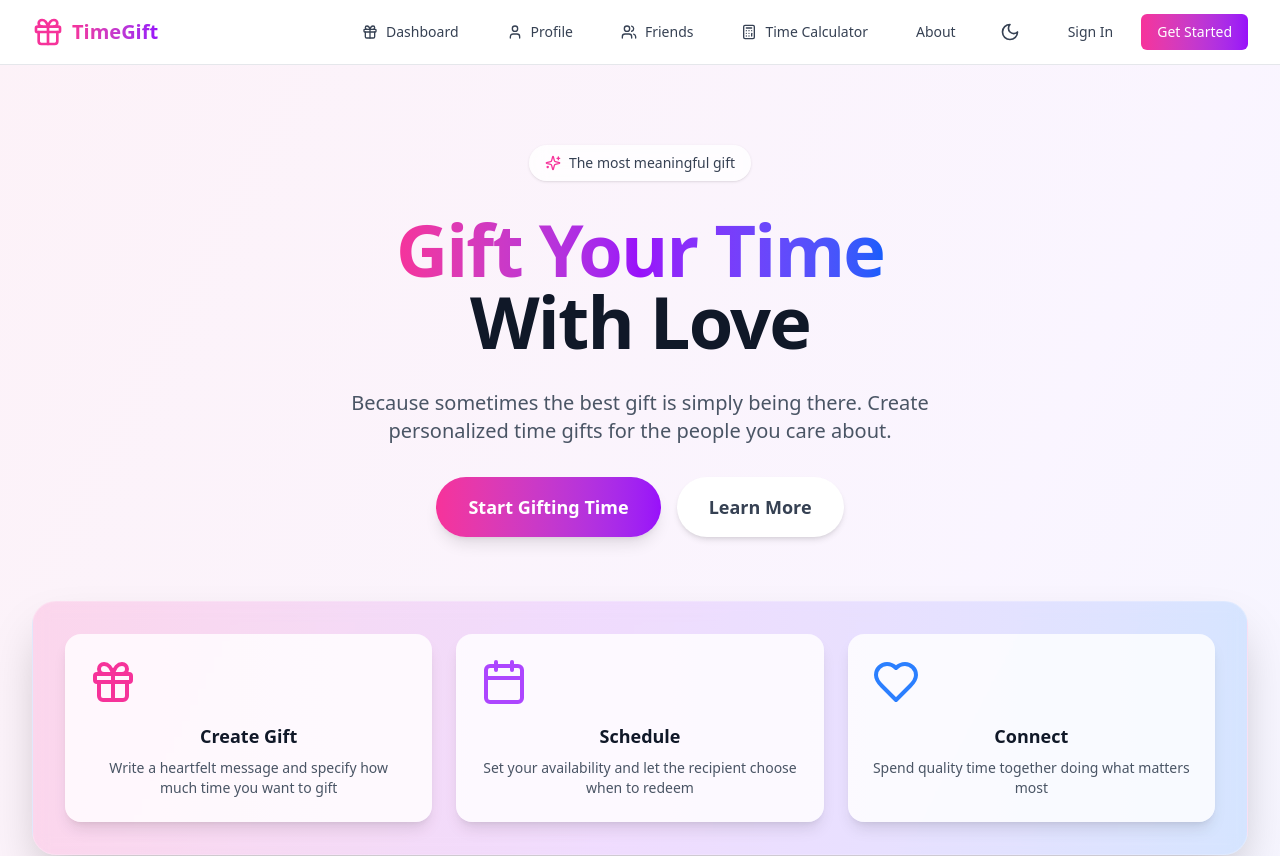
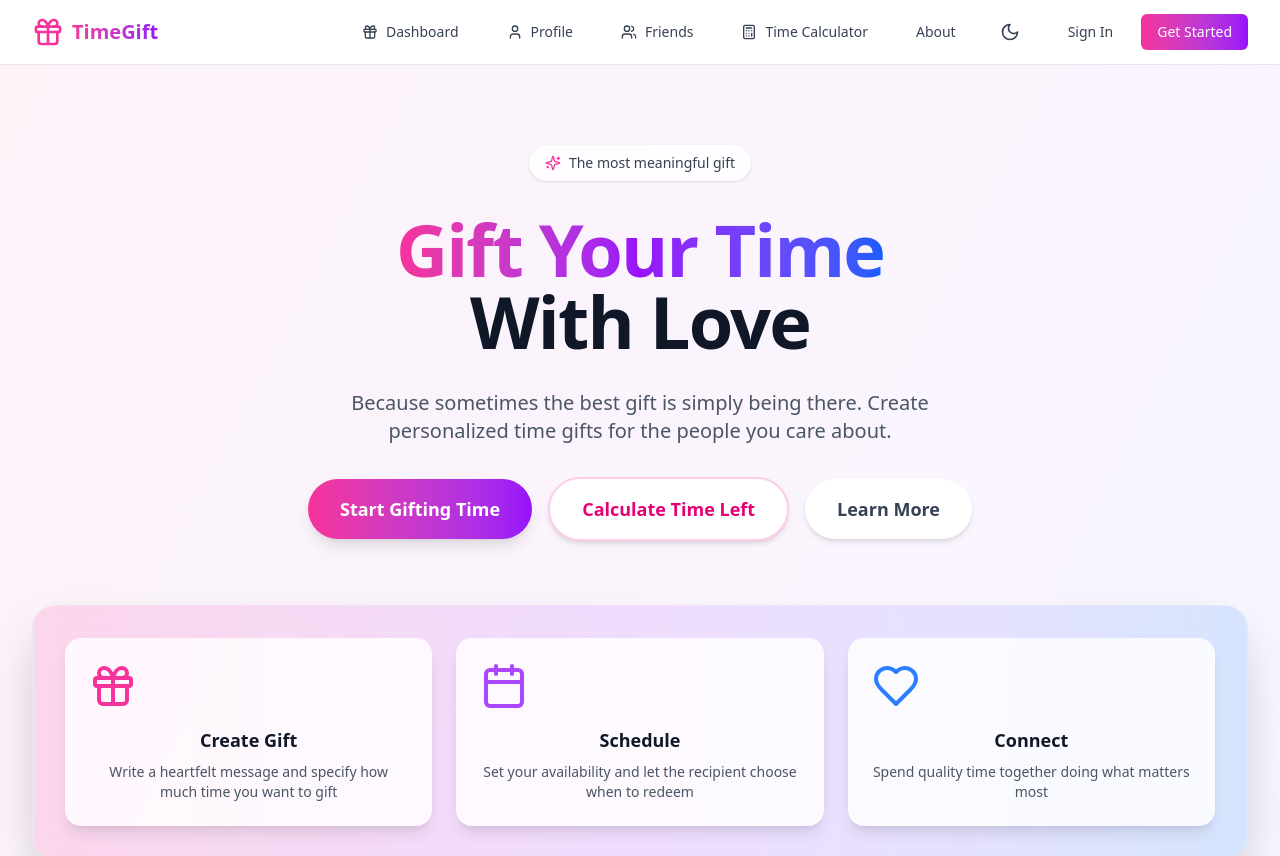
Before and after one commit to philipposk/TimeGift, a Next.js app in the folder timegift-app/: page / in a window 1280 px wide. Shown: the top 856 px of the page. Built offline with nearby package versions, Linux system fonts and the light colour scheme.

Commit message:
Add calculator link to homepage

```diff
--- a/timegift-app/app/page.tsx
+++ b/timegift-app/app/page.tsx
@@ -37,6 +37,12 @@ export default function HomePage() {
                 className="px-8 py-4 text-lg font-semibold text-white bg-gradient-to-r from-pink-500 to-purple-600 rounded-full hover:from-pink-600 hover:to-purple-700 transform hover:scale-105 transition-all shadow-lg hover:shadow-xl"
               >
                 Start Gifting Time
+              </Link>
+              <Link
+                href="/calculator"
+                className="px-8 py-4 text-lg font-semibold text-pink-600 dark:text-pink-400 bg-white dark:bg-gray-800 rounded-full hover:bg-pink-50 dark:hover:bg-gray-700 transition-all shadow-md border-2 border-pink-200 dark:border-pink-800"
+              >
+                Calculate Time Left
               </Link>
               <Link
                 href="/about"
```
Also changed, not shown: 1 other file (tests, documents, lock files or other folders).
